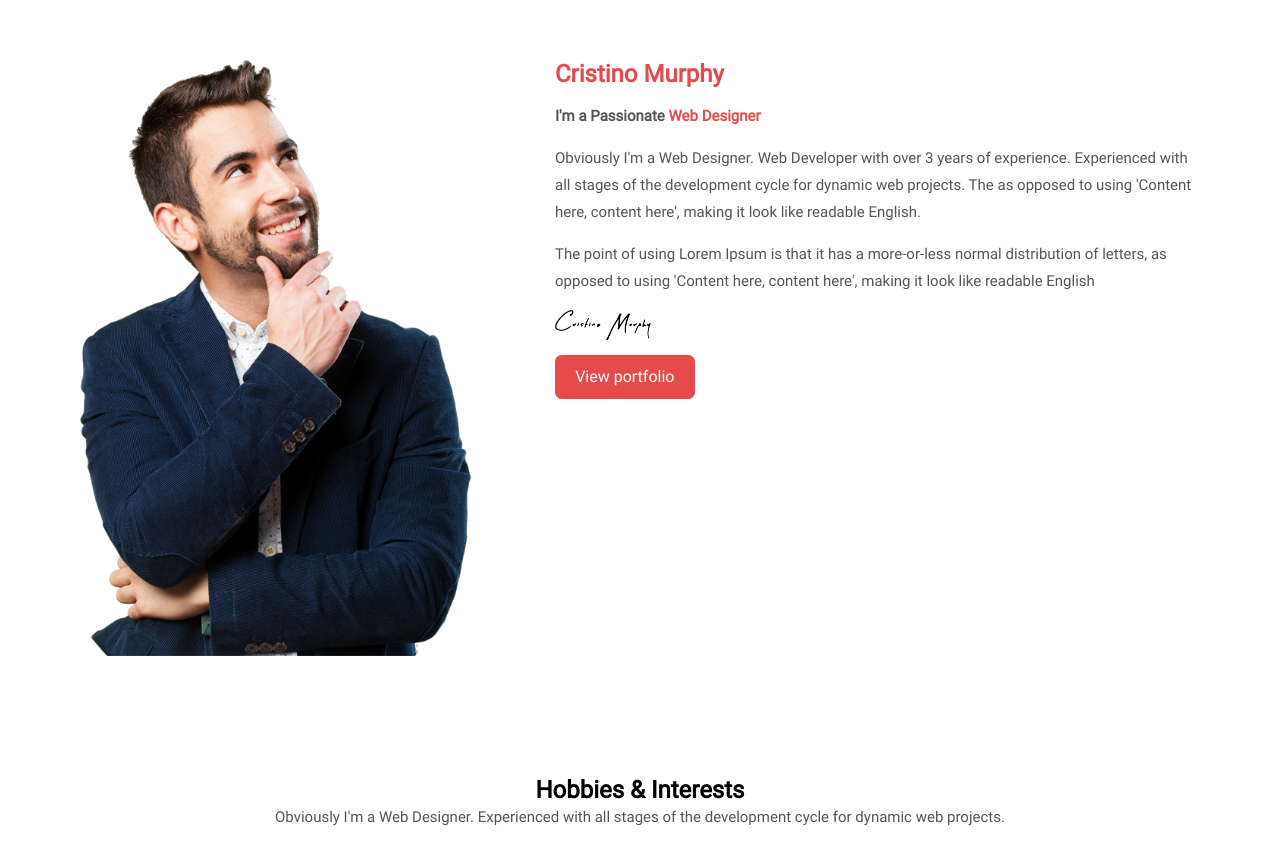
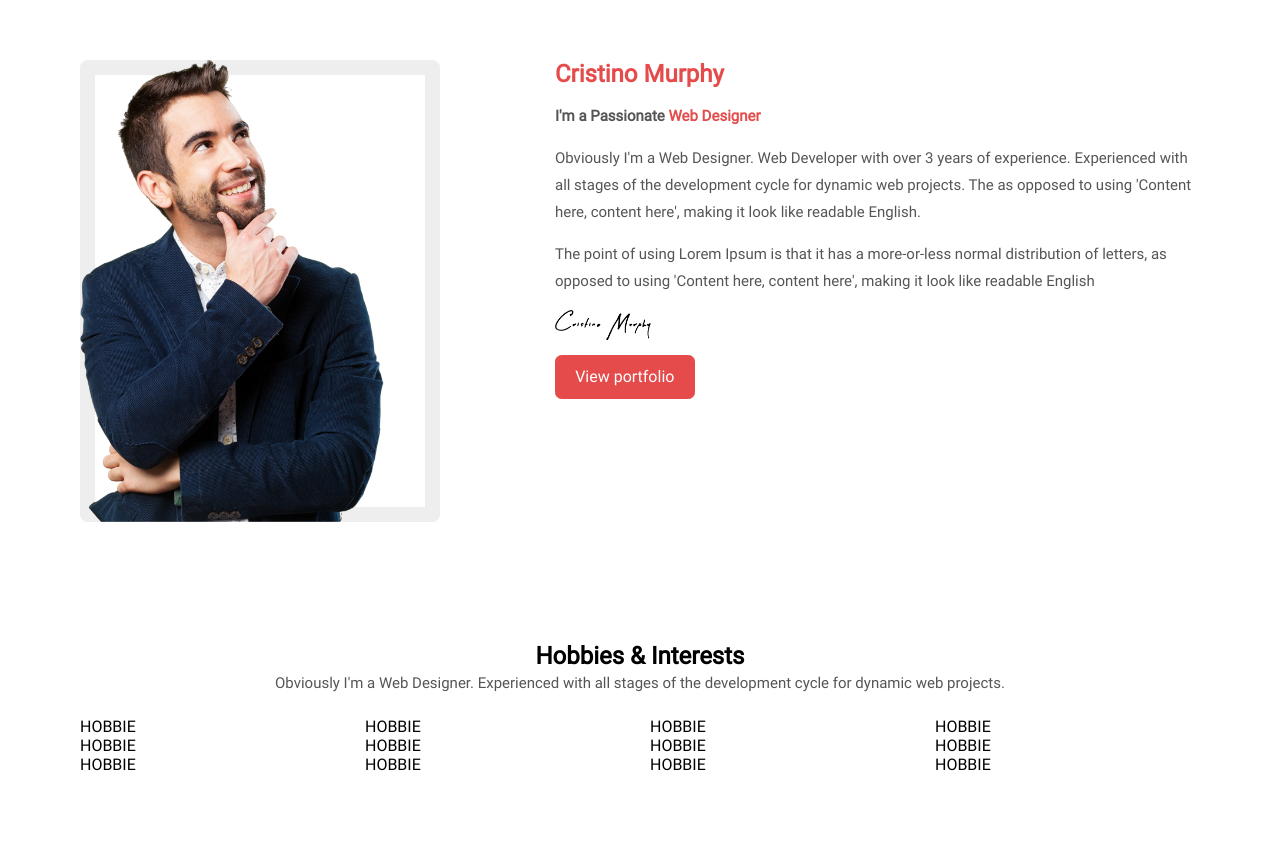
Before and after one commit to front-end-by-rimantas/32-grupe-portfolio, a website: page index.html in a window 1280 px wide. Shown: the part 862-1710 px from the top of the page. Drawn offline with Linux system fonts and the light colour scheme; a web font is replaced by a local one.

Commit message:
About section image

```diff
--- a/css/pages/home.css
+++ b/css/pages/home.css
@@ -49,6 +49,28 @@
 /* hero end */
 
 /* about me start */
+.photo-border {
+    --border-width: 15px;
+    border: var(--border-width) solid #eee;
+    border-radius: calc(var(--border-width) / 2);
+    position: relative;
+    max-height: 550px;
+}
+.my-photo-hidden {
+    width: 100%;
+    visibility: hidden;
+}
+.my-photo {
+    width: calc(100% + var(--border-width) * 2);
+    height: calc(100% + var(--border-width) * 2);
+    position: absolute;
+    top: 50%;
+    left: 50%;
+    transform: translate(-50%, -50%);
+    object-fit: contain;
+    object-position: left;
+}
+
 .about {
     display: flex;
     flex-direction: column;
--- a/index.html
+++ b/index.html
@@ -61,8 +61,11 @@
     <!-- about me start -->
     <section class="container">
         <div class="row">
-            <img src="./img/about/me.png" alt="Personal photo" class="col-12 col-sm-5">
-            <div class="col-12 col-sm-7 about">
+            <div class="photo-border col-12 col-sm-4">
+                <img src="./img/about/me.png" alt="Personal photo" class="my-photo-hidden">
+                <img src="./img/about/me.png" alt="Personal photo" class="my-photo">
+            </div>
+            <div class="col-12 col-sm-7 m-l-sm-1 about">
                 <h2 class="text-primary">Cristino Murphy</h2>
                 <p class="profession">I'm a Passionate <span class="text-primary">Web Designer</span></p>
                 <p>Obviously I'm a Web Designer. Web Developer with over 3 years of experience. Experienced with all stages of the development cycle for dynamic web projects. The as opposed to using 'Content here, content here', making it look like readable English.</p>
```
